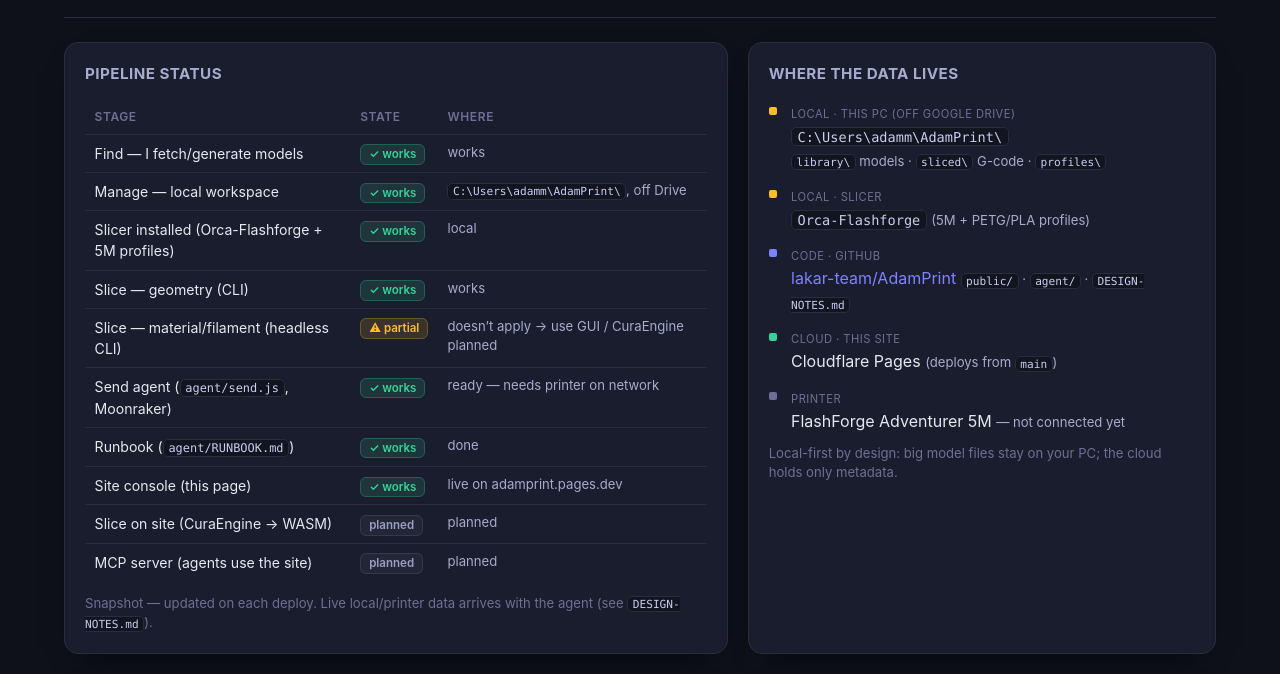
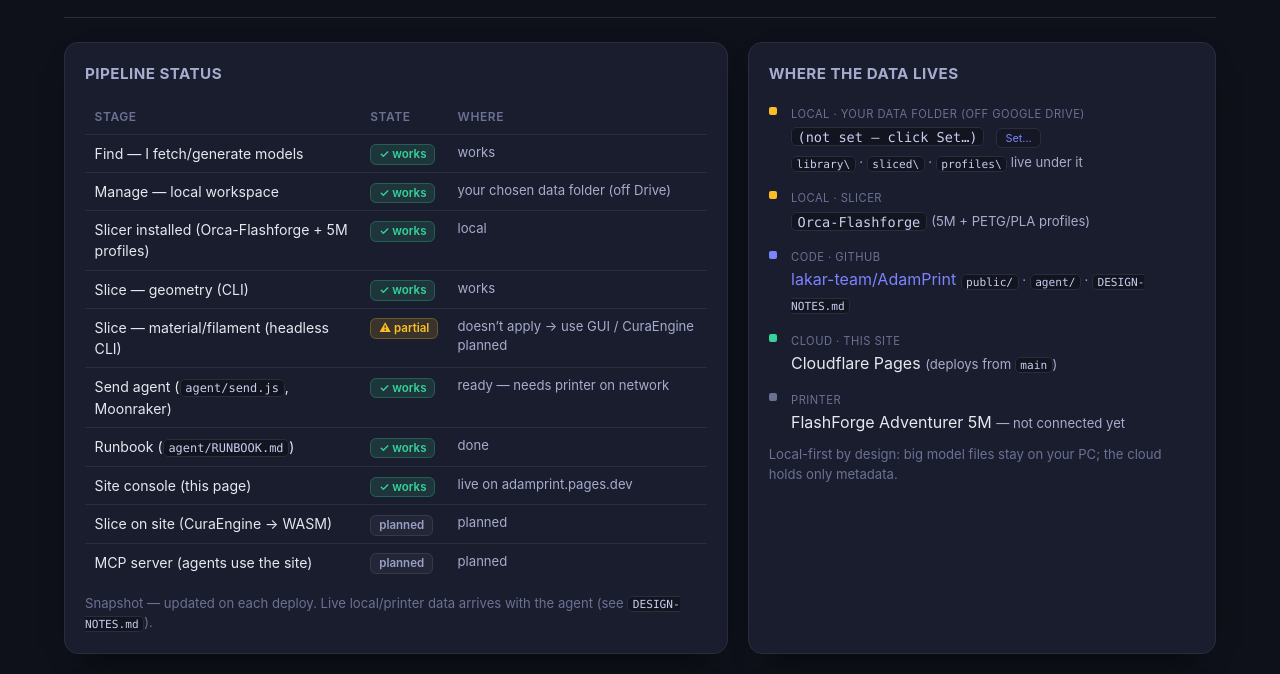
Before and after one commit to lakar-team/AdamPrint, a plain HTML site: page public/index.html in a window 1280 px wide. Shown: the part 87-761 px from the top of the page. Drawn offline with nearby package versions, Linux system fonts and the light colour scheme.

Commit message:
Console: user-settable data folder (Set… / path input / Browse) instead of hardcoded path; persisted, reflected in data map

```diff
--- a/public/index.html
+++ b/public/index.html
@@ -76,6 +76,9 @@
   .btn.primary:hover{filter:brightness(1.08)}
   .btn.send{background:linear-gradient(135deg,#34d399,#059669);border:none;color:#04231a}
   .btn .tag{font-size:.62rem;font-weight:700;padding:.05rem .35rem;border-radius:4px;background:#0003}
+  .mini{font-size:.68rem;padding:.12rem .5rem;margin-left:.5rem;border-radius:6px;border:1px solid var(--border);background:#00000033;color:var(--accent);cursor:pointer;font-family:inherit}
+  .mini:hover{border-color:var(--accent)}
+  #dirInput{width:100%;background:var(--panel2);color:var(--text);border:1px solid var(--border);border-radius:8px;padding:.5rem .6rem;font-size:.82rem;font-family:inherit}
   .datamap li{margin-bottom:.7rem;list-style:none;padding-left:1.4rem;position:relative}
   .datamap li:before{content:"";position:absolute;left:0;top:.45rem;width:8px;height:8px;border-radius:2px}
   .datamap .l-local:before{background:var(--warn)} .datamap .l-repo:before{background:var(--accent)}
@@ -118,9 +121,19 @@
     <section class="card col-5 datamap">
       <h2>Where the data lives</h2>
       <ul>
-        <li class="l-local"><span class="kv">Local · this PC (off Google Drive)</span><br>
-          <code>C:\Users\adamm\AdamPrint\</code><br>
-          <span class="small muted"><code>library\</code> models · <code>sliced\</code> G-code · <code>profiles\</code></span></li>
+        <li class="l-local"><span class="kv">Local · your data folder (off Google Drive)</span><br>
+          <code id="dataDirDisp">(not set — click Set…)</code>
+          <button class="mini" id="btnSetDir">Set…</button>
+          <div id="dirEditor" style="display:none;margin-top:.55rem">
+            <input id="dirInput" placeholder="Full folder path, e.g.  D:\3D\AdamPrint" />
+            <div style="display:flex;gap:.5rem;margin-top:.5rem">
+              <button class="btn primary" id="btnSaveDir" style="padding:.45rem .8rem">Save</button>
+              <button class="btn" id="btnPick" style="padding:.45rem .8rem">Browse…</button>
+              <button class="btn" id="btnCancelDir" style="padding:.45rem .8rem">Cancel</button>
+            </div>
+            <p class="small dim" id="fsNote" style="margin:.5rem 0 0"></p>
+          </div>
+          <div class="small muted" style="margin-top:.35rem"><code>library\</code> · <code>sliced\</code> · <code>profiles\</code> live under it</div></li>
         <li class="l-local"><span class="kv">Local · slicer</span><br>
           <code>Orca-Flashforge</code> <span class="small muted">(5M + PETG/PLA profiles)</span></li>
         <li class="l-repo"><span class="kv">Code · GitHub</span><br>
@@ -284,7 +297,7 @@
 /* ---- pipeline data (the real current state) ---- */
 const STAGES=[
   ['Find — I fetch/generate models','ok','works'],
-  ['Manage — local workspace','ok','<code>C:\\Users\\adamm\\AdamPrint\\</code>, off Drive'],
+  ['Manage — local workspace','ok','your chosen data folder (off Drive)'],
   ['Slicer installed (Orca-Flashforge + 5M profiles)','ok','local'],
   ['Slice — geometry (CLI)','ok','works'],
   ['Slice — material/filament (headless CLI)','warn','doesn\u2019t apply → use GUI / CuraEngine planned'],
@@ -314,6 +327,28 @@
   showToast('▲ No printer connected yet',
     `Real button — it will POST the selected G-code to your Adventurer 5M via the local agent
      (<code>agent/send.js</code> → Moonraker) once the printer is on your network and paired.`);};
+
+/* ---- data folder preference (you set where files live) ---- */
+(function(){
+  const KEY='adamprint.dataDir';
+  const disp=document.getElementById('dataDirDisp'),editor=document.getElementById('dirEditor'),
+        input=document.getElementById('dirInput'),note=document.getElementById('fsNote'),
+        pick=document.getElementById('btnPick');
+  const supported='showDirectoryPicker' in window;
+  note.innerHTML=supported
+    ? 'The path box is what the local agent (and I) will use. “Browse” also grants in-browser tools access to that folder.'
+    : 'Paste the full folder path — the local agent will read/write there.';
+  if(!supported&&pick) pick.style.display='none';
+  let val=localStorage.getItem(KEY)||'';
+  const render=()=>{disp.textContent=val||'(not set — click Set…)';};
+  render();
+  document.getElementById('btnSetDir').onclick=()=>{editor.style.display=editor.style.display==='none'?'block':'none';input.value=val;input.focus();};
+  document.getElementById('btnCancelDir').onclick=()=>{editor.style.display='none';};
+  document.getElementById('btnSaveDir').onclick=()=>{val=input.value.trim();localStorage.setItem(KEY,val);render();editor.style.display='none';
+    showToast('✓ Data folder set',`Models &amp; G-code will live in <code>${val||'(unset)'}</code>. Stored as your preference — the local agent will use it once installed.`);};
+  if(pick)pick.onclick=async()=>{try{const h=await window.showDirectoryPicker();if(!input.value)input.value=h.name;
+    showToast('Folder picked',`Granted in-browser access to <b>${h.name}</b>. Type/confirm its full path in the box so the agent can use it too, then Save.`);}catch(e){}};
+})();
 
 /* ---- 3D model viewer (three.js from CDN) ---- */
 const selFil=document.getElementById('selFil'),selQual=document.getElementById('selQual');
```
